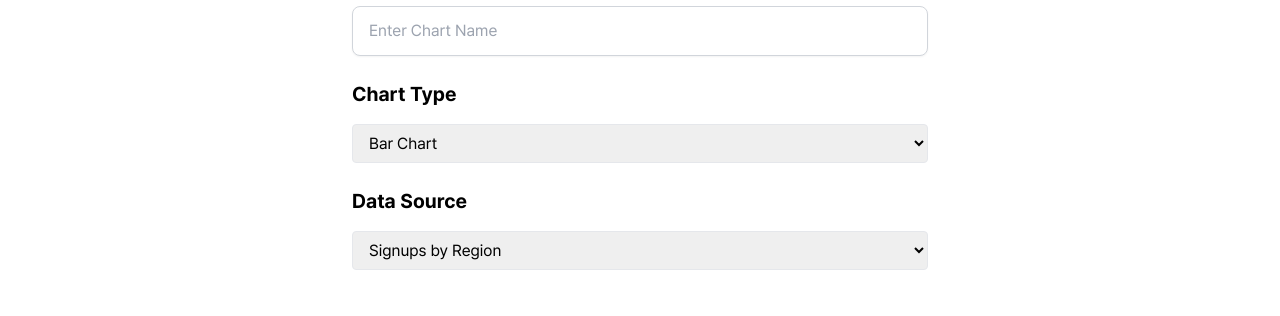
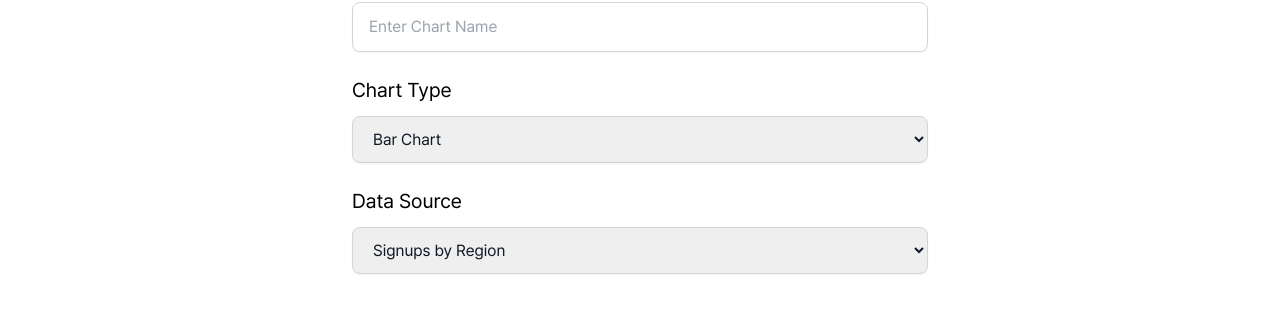
Before and after one commit to subinsong01/gena-frontend-assignment, a Next.js app: page /configure-chart in a window 1280 px wide. Shown: the part 263-579 px from the top of the page. Built offline with nearby package versions, Linux system fonts and the light colour scheme.

Commit message:
fix: fix dropdownselect component

```diff
--- a/src/components/DropdownSelect.tsx
+++ b/src/components/DropdownSelect.tsx
@@ -15,13 +15,26 @@ export default function DropdownSelect({
 }: DropdownSelectProps) {
   return (
     <div className="flex flex-col mb-2">
-      <label htmlFor={id} className="mb-4 font-bold text-xl">
+      <label htmlFor={id} className="mb-3 text-xl">
         {label}
       </label>
       <select
         id={id}
         {...props}
-        className="border rounded px-3 py-2 focus:outline-none focus:ring-1 focus:ring-primary-color"
+        className="
+        border border-gray-300 rounded-lg px-4 py-3
+        shadow-sm
+        transition
+        duration-300
+        ease-in-out
+        focus:outline-none
+        focus:ring-1
+        focus:ring-primary-color
+        focus:border-primary-color
+        hover:border-primary-color
+        placeholder-gray-400
+        text-gray-900
+      "
       >
         {options.map(({ value, label }) => (
           <option key={value} value={value}>
```
